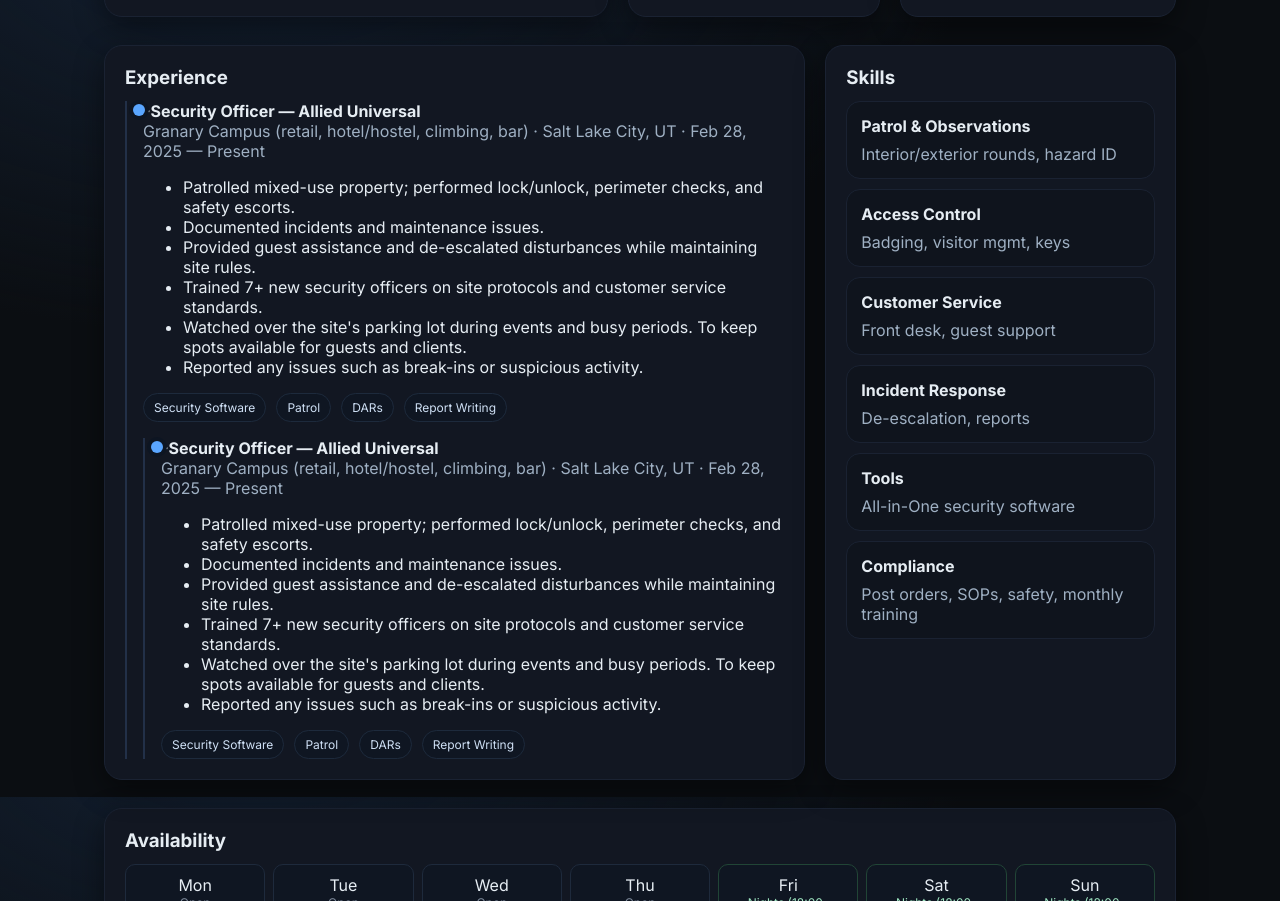
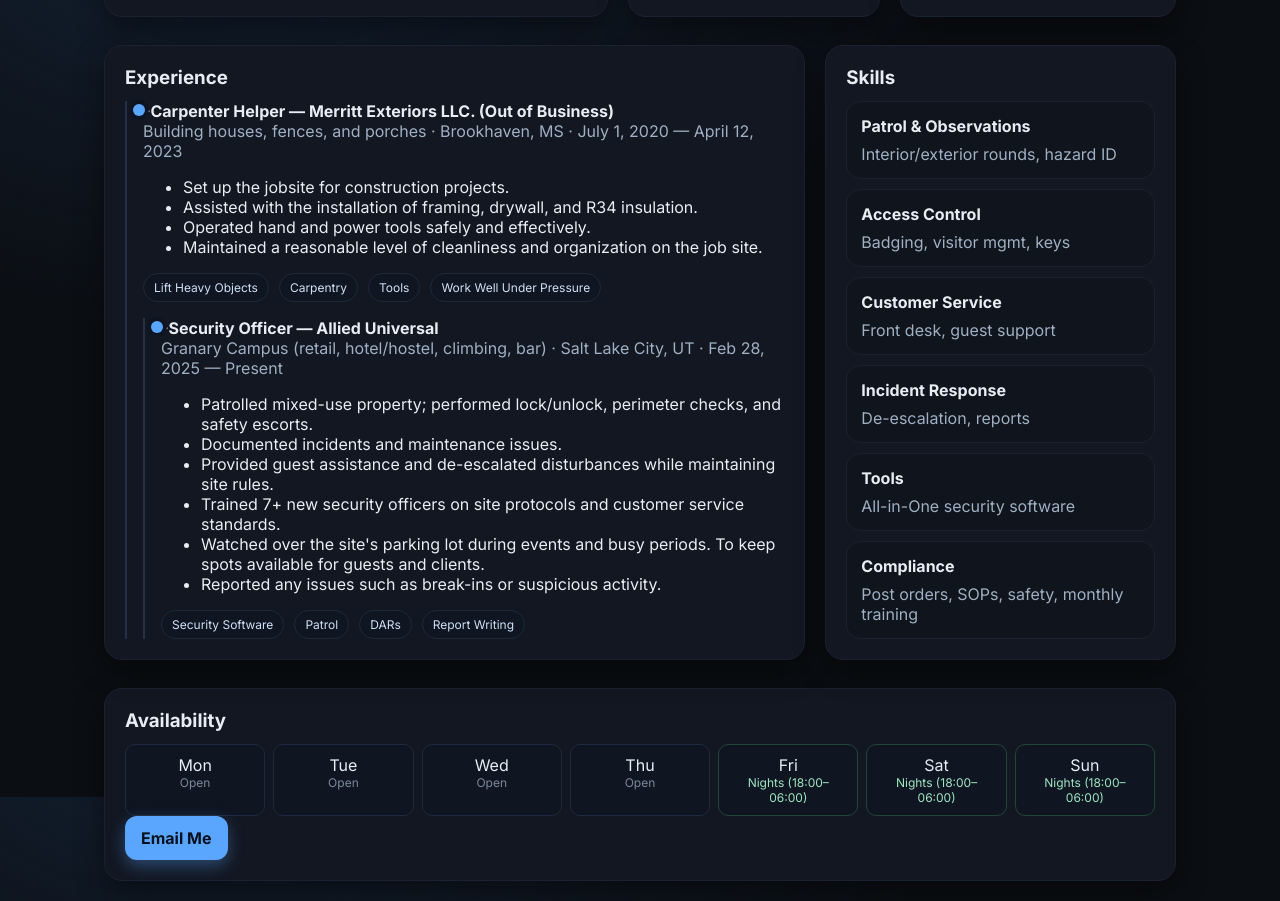
Before and after one commit to BruceWayne52411/bruce-security-website, a plain HTML site: page index.html in a window 1280 px wide. Shown: the part 803-1704 px from the top of the page. Drawn offline with Linux system fonts and the light colour scheme.

Commit message:
Added Construction and Produce Stocker experience

```diff
--- a/index.html
+++ b/index.html
@@ -108,22 +108,19 @@
         <h3>Experience</h3>
         <div class="timeline">
           <div class="t-item">
-            <div class="t-role">-Security Officer — Allied Universal</div>
-            <div class="subtle">Granary Campus (retail, hotel/hostel, climbing, bar) · Salt Lake City, UT · Feb 28, 2025
-              — Present
+            <div class="t-role">-Carpenter Helper — Merritt Exteriors LLC. (Out of Business)</div>
+            <div class="subtle">Building houses, fences, and porches · Brookhaven, MS · July 1, 2020
+              — April 12, 2023
             </div>
             <ul>
-              <li>Patrolled mixed-use property; performed lock/unlock, perimeter checks, and safety escorts.</li>
-              <li>Documented incidents and maintenance issues.</li>
-              <li>Provided guest assistance and de-escalated disturbances while maintaining site rules.</li>
-              <li>Trained 7+ new security officers on site protocols and customer service standards.</li>
-              <li>Watched over the site's parking lot during events and busy periods. To keep spots available for guests
-                and clients.</li>
-              <li>Reported any issues such as break-ins or suspicious activity.</li>
+              <li>Set up the jobsite for construction projects.</li>
+              <li>Assisted with the installation of framing, drywall, and R34 insulation.</li>
+              <li>Operated hand and power tools safely and effectively.</li>
+              <li>Maintained a reasonable level of cleanliness and organization on the job site.</li>
             </ul>
             <div class="flex" style="margin-top:6px">
-              <span class="pill">Security Software</span><span class="pill">Patrol</span><span
-                class="pill">DARs</span><span class="pill">Report Writing</span>
+              <span class="pill">Lift Heavy Objects</span><span class="pill">Carpentry</span><span
+                class="pill">Tools</span><span class="pill">Work Well Under Pressure</span>
             </div>
           </div>
           <div class="timeline">
```
